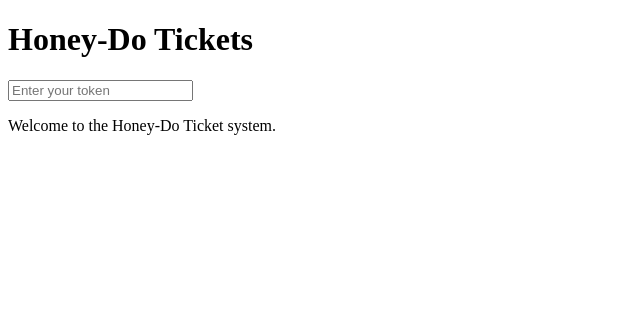
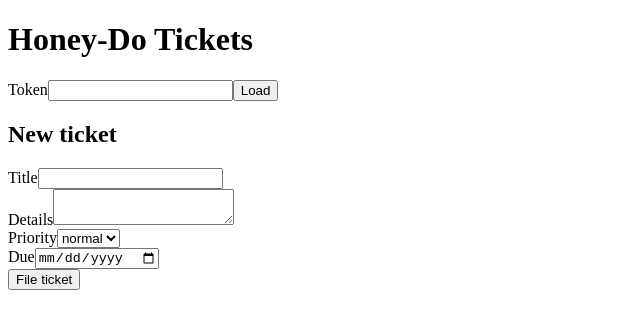
Before and after one commit to secure-builder-dev/secure-builder, a React (Vite) app in the folder frontend/: page / in a window 1280 px wide. Shown: the top 328 px of the page, without its empty margins (0-640 px from the left). Built offline with nearby package versions, Linux system fonts and the light colour scheme.

Commit message:
FQ-1c: built by a local model (qwen3.5)

```diff
--- a/frontend/src/App.tsx
+++ b/frontend/src/App.tsx
@@ -1,18 +1,219 @@
 import { useState } from "react";
+import {
+  getDashboard,
+  getFiled,
+  createTicket as apiCreateTicket,
+  changeStatus as apiChangeStatus,
+} from "./api";
+
+type DashboardData = {
+  todo: Array<{ id: number; title: string; priority: string; due: string | null; status: string; group: number }>;
+  in_progress: Array<{ id: number; title: string; priority: string; due: string | null; status: string; group: number }>;
+  completed: Array<{ id: number; title: string; priority: string; due: string | null; status: string }>;
+};
+
+type FiledData = {
+  tickets: Array<{ id: number; title: string; priority: string; due: string | null; status: string }>;
+};
 
 export default function App() {
   const [token, setToken] = useState("");
+  const [dashboardData, setDashboardData] = useState<DashboardData | null>(null);
+  const [filedData, setFiledData] = useState<FiledData | null>(null);
+  const [error, setError] = useState<string | null>(null);
+
+  const [newTitle, setNewTitle] = useState("");
+  const [newDetails, setNewDetails] = useState("");
+  const [newPriority, setNewPriority] = useState("normal");
+  const [newDue, setNewDue] = useState("");
+
+  const loadBoard = async () => {
+    setError(null);
+    try {
+      const [dash, filed] = await Promise.all([getDashboard(token), getFiled(token)]);
+      setDashboardData(dash);
+      setFiledData(filed);
+    } catch (e: unknown) {
+      const err = e as Error;
+      if (err.message === "WRONG_TOKEN") {
+        setError("Wrong token");
+      } else {
+        setError("Something went wrong");
+      }
+    }
+  };
+
+  const handleFileTicket = async () => {
+    setError(null);
+    try {
+      await apiCreateTicket(token, {
+        title: newTitle,
+        details: newDetails,
+        priority: newPriority,
+        due: newDue || null,
+      });
+      setNewTitle("");
+      setNewDetails("");
+      setNewPriority("normal");
+      setNewDue("");
+      await loadBoard();
+    } catch (e: unknown) {
+      const err = e as Error;
+      if (err.message === "WRONG_TOKEN") {
+        setError("Wrong token");
+      } else {
+        setError("Something went wrong");
+      }
+    }
+  };
+
+  const handleStatusChange = async (ticketId: number, status: string) => {
+    setError(null);
+    try {
+      await apiChangeStatus(token, ticketId, status);
+      await loadBoard();
+    } catch (e: unknown) {
+      const err = e as Error;
+      if (err.message === "WRONG_TOKEN") {
+        setError("Wrong token");
+      } else {
+        setError("Something went wrong");
+      }
+    }
+  };
 
   return (
     <div>
       <h1>Honey-Do Tickets</h1>
-      <input
-        type="text"
-        placeholder="Enter your token"
-        value={token}
-        onChange={(e) => setToken(e.target.value)}
-      />
-      <p>Welcome to the Honey-Do Ticket system.</p>
+
+      <div>
+        <label htmlFor="token-input">Token</label>
+        <input
+          id="token-input"
+          type="password"
+          value={token}
+          onChange={(e) => setToken(e.target.value)}
+        />
+        <button onClick={loadBoard}>Load</button>
+      </div>
+
+      {error && <p>{error}</p>}
+
+      <div>
+        <h2>New ticket</h2>
+        <div>
+          <label htmlFor="title-input">Title</label>
+          <input
+            id="title-input"
+            value={newTitle}
+            onChange={(e) => setNewTitle(e.target.value)}
+          />
+        </div>
+        <div>
+          <label htmlFor="details-input">Details</label>
+          <textarea
+            id="details-input"
+            value={newDetails}
+            onChange={(e) => setNewDetails(e.target.value)}
+          />
+        </div>
+        <div>
+          <label htmlFor="priority-select">Priority</label>
+          <select
+            id="priority-select"
+            value={newPriority}
+            onChange={(e) => setNewPriority(e.target.value)}
+          >
+            <option value="low">low</option>
+            <option value="normal">normal</option>
+            <option value="urgent">urgent</option>
+          </select>
+        </div>
+        <div>
+          <label htmlFor="due-input">Due</label>
+          <input
+            id="due-input"
+            type="date"
+            value={newDue}
+            onChange={(e) => setNewDue(e.target.value)}
+          />
+        </div>
+        <button onClick={handleFileTicket}>File ticket</button>
+      </div>
+
+      {dashboardData?.todo && (
+        <div>
+          <div style={{ display: "flex", gap: "20px" }}>
+            <div>
+              <h3>To Do</h3>
+              {dashboardData.todo.map((ticket) => (
+                <div key={ticket.id} className={ticket.group === 0 ? "urgent" : ""}>
+                  <p>{ticket.title}</p>
+                  <p>Priority: {ticket.priority}</p>
+                  <p>Due: {ticket.due || "N/A"}</p>
+                  {ticket.status === "open" && (
+                    <button onClick={() => handleStatusChange(ticket.id, "acknowledged")}>
+                      Acknowledge
+                    </button>
+                  )}
+                  {ticket.status === "acknowledged" && (
+                    <button onClick={() => handleStatusChange(ticket.id, "in_progress")}>
+                      Start
+                    </button>
+                  )}
+                </div>
+              ))}
+            </div>
+            <div>
+              <h3>In Progress</h3>
+              {dashboardData?.in_progress && dashboardData.in_progress.map((ticket) => (
+                <div key={ticket.id} className={ticket.group === 0 ? "urgent" : ""}>
+                  <p>{ticket.title}</p>
+                  <p>Priority: {ticket.priority}</p>
+                  <p>Due: {ticket.due || "N/A"}</p>
+                  <button onClick={() => handleStatusChange(ticket.id, "done")}>
+                    Done
+                  </button>
+                </div>
+              ))}
+            </div>
+            <div>
+              <h3>Completed</h3>
+              {dashboardData?.completed && dashboardData.completed.map((ticket) => (
+                <div key={ticket.id}>
+                  <p>{ticket.title}</p>
+                  <p>Priority: {ticket.priority}</p>
+                  <p>Due: {ticket.due || "N/A"}</p>
+                </div>
+              ))}
+            </div>
+          </div>
+        </div>
+      )}
+
+      {filedData?.tickets && (
+        <div>
+          <h2>Tickets I filed</h2>
+          {filedData.tickets.map((ticket) => (
+            <div key={ticket.id}>
+              <p>{ticket.title}</p>
+              <p>Priority: {ticket.priority}</p>
+              <p>Due: {ticket.due || "N/A"}</p>
+              <p>Status: {ticket.status}</p>
+              {ticket.status === "done" && (
+                <>
+                  <button onClick={() => handleStatusChange(ticket.id, "closed")}>
+                    Close
+                  </button>
+                  <button onClick={() => handleStatusChange(ticket.id, "open")}>
+                    Reopen
+                  </button>
+                </>
+              )}
+            </div>
+          ))}
+        </div>
+      )}
     </div>
   );
 }
--- /dev/null
+++ b/frontend/src/api.ts
@@ -0,0 +1,51 @@
+export async function fetchWithAuth(url: string, token: string, options?: RequestInit) {
+  const headers: Record<string, string> = { ...(options?.headers as Record<string, string> || {}) };
+  if (token) {
+    headers['Authorization'] = `Bearer ${token}`;
+  }
+  return fetch(url, { ...options, headers });
+}
+
+export async function getDashboard(token: string) {
+  const res = await fetchWithAuth('/api/dashboard', token);
+  if (!res.ok) {
+    if (res.status === 401) throw new Error('WRONG_TOKEN');
+    throw new Error('ERROR');
+  }
+  return res.json();
+}
+
+export async function getFiled(token: string) {
+  const res = await fetchWithAuth('/api/filed', token);
+  if (!res.ok) {
+    if (res.status === 401) throw new Error('WRONG_TOKEN');
+    throw new Error('ERROR');
+  }
+  return res.json();
+}
+
+export async function createTicket(token: string, data: { title: string; details: string; priority: string; due: string | null }) {
+  const res = await fetchWithAuth('/api/tickets', token, {
+    method: 'POST',
+    headers: { 'Content-Type': 'application/json' },
+    body: JSON.stringify(data),
+  });
+  if (!res.ok) {
+    if (res.status === 401) throw new Error('WRONG_TOKEN');
+    throw new Error('ERROR');
+  }
+  return res.json();
+}
+
+export async function changeStatus(token: string, ticketId: number, status: string) {
+  const res = await fetchWithAuth(`/api/tickets/${ticketId}/status`, token, {
+    method: 'POST',
+    headers: { 'Content-Type': 'application/json' },
+    body: JSON.stringify({ status }),
+  });
+  if (!res.ok) {
+    if (res.status === 401) throw new Error('WRONG_TOKEN');
+    throw new Error('ERROR');
+  }
+  return res.json();
+}
```
Also changed, not shown: 1 other file (tests, documents, lock files or other folders).
